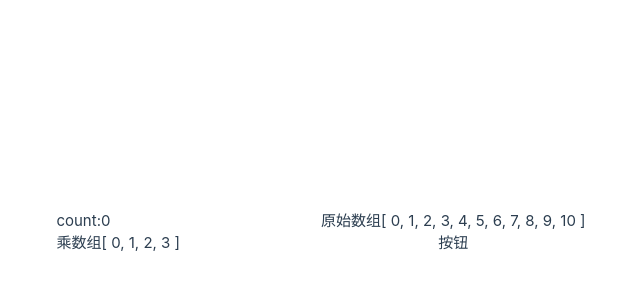
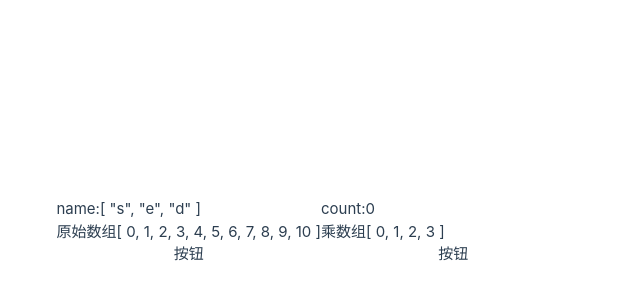
Before and after one commit to fusujifeng/vue3-antdv4, a Vue app: page / in a window 1280 px wide. Shown: the part 168-468 px from the top of the page, without its empty margins (319-959 px from the left). Built offline with nearby package versions, Linux system fonts and the light colour scheme.

Commit message:
feat(安装lodash ，深度监听):

```diff
--- a/package.json
+++ b/package.json
@@ -11,6 +11,7 @@
     "ant-design-vue": "^4.0.0-beta.4",
     "daisyui": "^2.51.6",
     "element-plus": "^2.3.4",
+    "lodash": "^4.17.21",
     "pinia": "^2.0.36",
     "vue": "^3.3.2",
     "vue-router": "^4.2.0"
--- a/src/views/Layout.vue
+++ b/src/views/Layout.vue
@@ -1,12 +1,17 @@
 <script setup>
 import {computed, ref, watch} from "vue";
-
+import _ from 'lodash'
 const count= ref("0")
 
 const handleClick=()=>{
   count.value++
 }
 
+const name=ref(['s','e','d'])
+
+const changeName=()=>{
+  name.value=_.reverse(name.value)
+}
 const originList =ref([0,1,2,3,4,5,6,7,8,9,10])
 
 const multList=computed(()=>{
@@ -16,17 +21,19 @@ const multList=computed(()=>{
 
 //TODO
 
-watch(count,(newVal,oldVal)=>{
-  console.log('new and old',newVal,oldVal)
-})
+watch([count,name],([newVal,newName],[oldVal,oldName])=>{
+  console.log('new and old',newVal,newName,oldVal,oldName)
+},{immediate:true,deep:true})
 
 </script>
 
 <template>
+<p>name:{{name}}</p>
 <p>count:{{ count }}</p>
 <p>原始数组{{ originList }}</p>
 <p>乘数组{{ multList }}</p>
    <button class="btn btn-success" @click="handleClick">按钮</button>
+   <button class="btn btn-green btn-ghost small" @click="changeName">按钮</button>
 </template>
 
 <style scoped>
```
Also changed, not shown: 1 other file (tests, documents, lock files or other folders).
